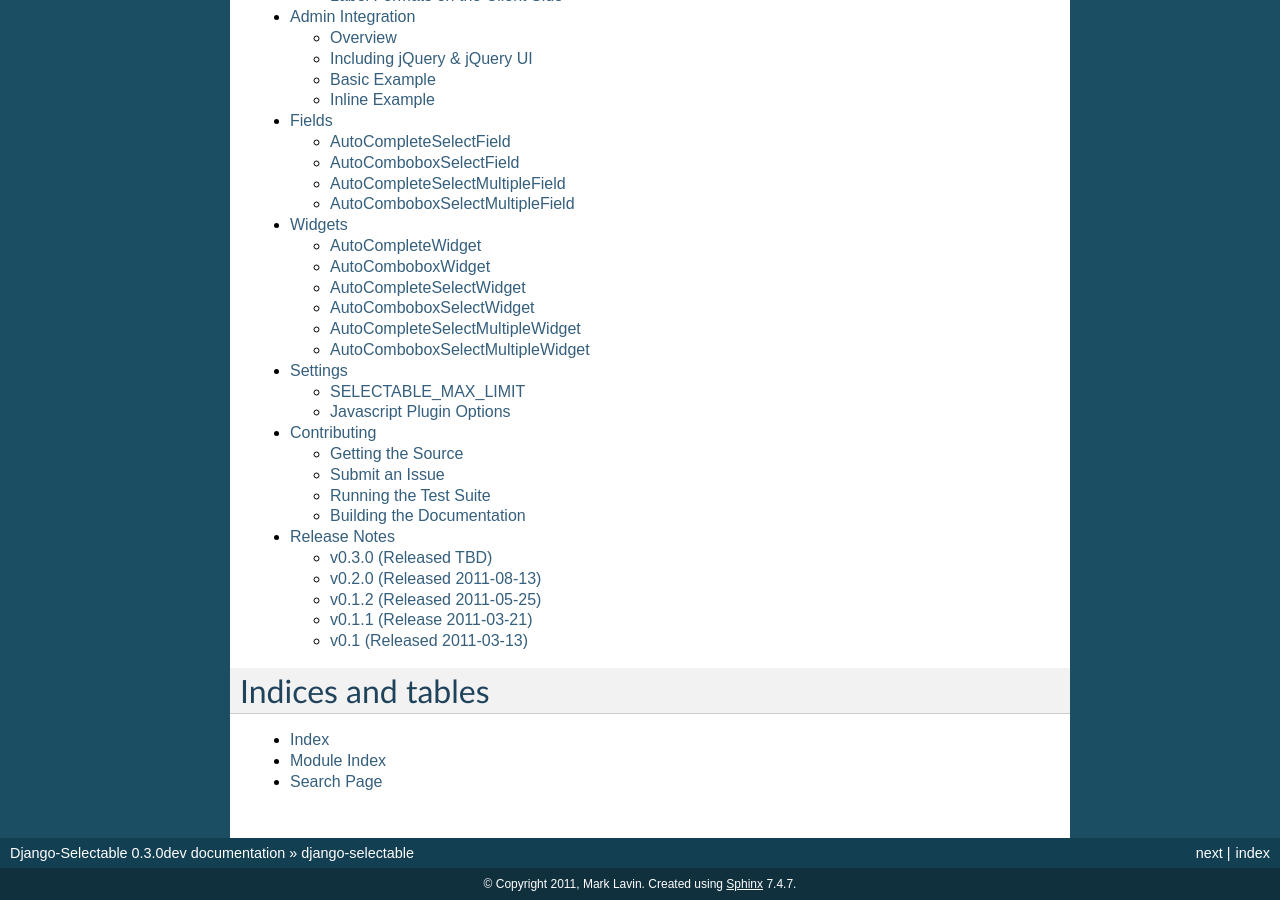
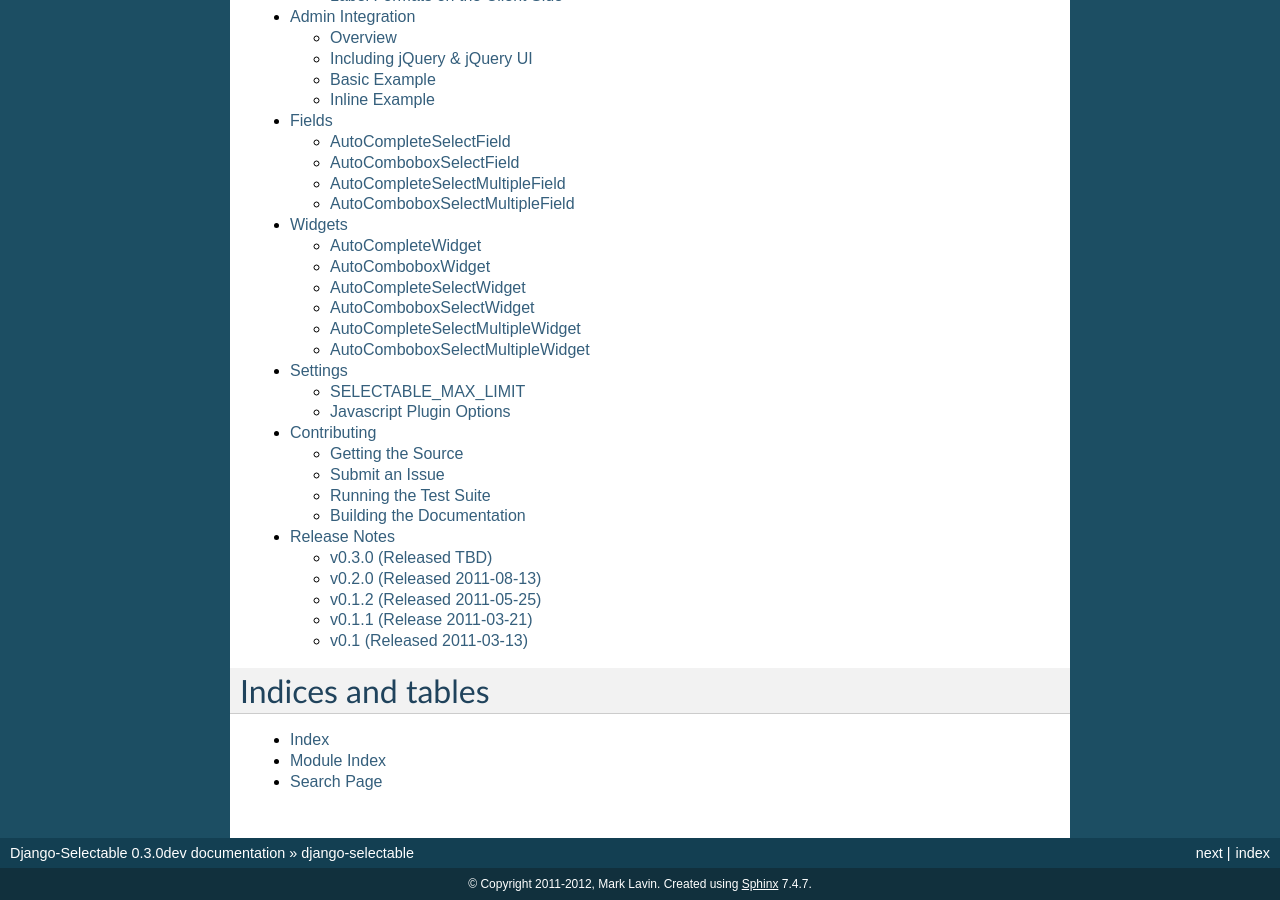
Before and after one commit to mlavin/django-selectable, a Sphinx documentation site: the page built from docs/index.rst, in a window 1280 px wide and 900 px high, scrolled down 1445 px. Built offline with Sphinx 7.4.7, drawn with Linux system fonts in a browser that asks for light colours.

Commit message:
Change docs copyright year.

```diff
--- a/docs/conf.py
+++ b/docs/conf.py
@@ -41,7 +41,7 @@ master_doc = 'index'
 
 # General information about the project.
 project = u'Django-Selectable'
-copyright = u'2011, Mark Lavin'
+copyright = u'2011-2012, Mark Lavin'
 
 # The version info for the project you're documenting, acts as replacement for
 # |version| and |release|, also used in various other places throughout the
```
